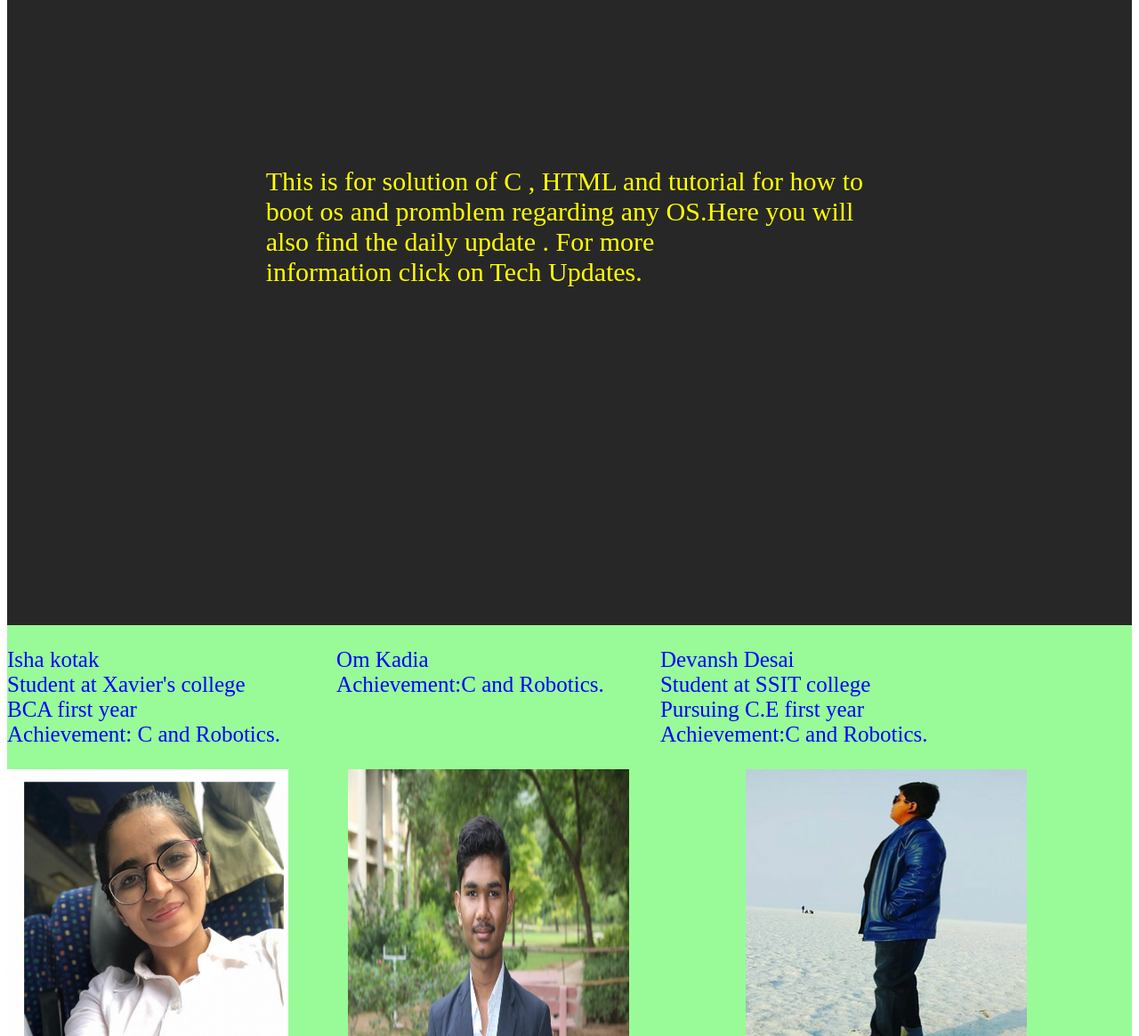
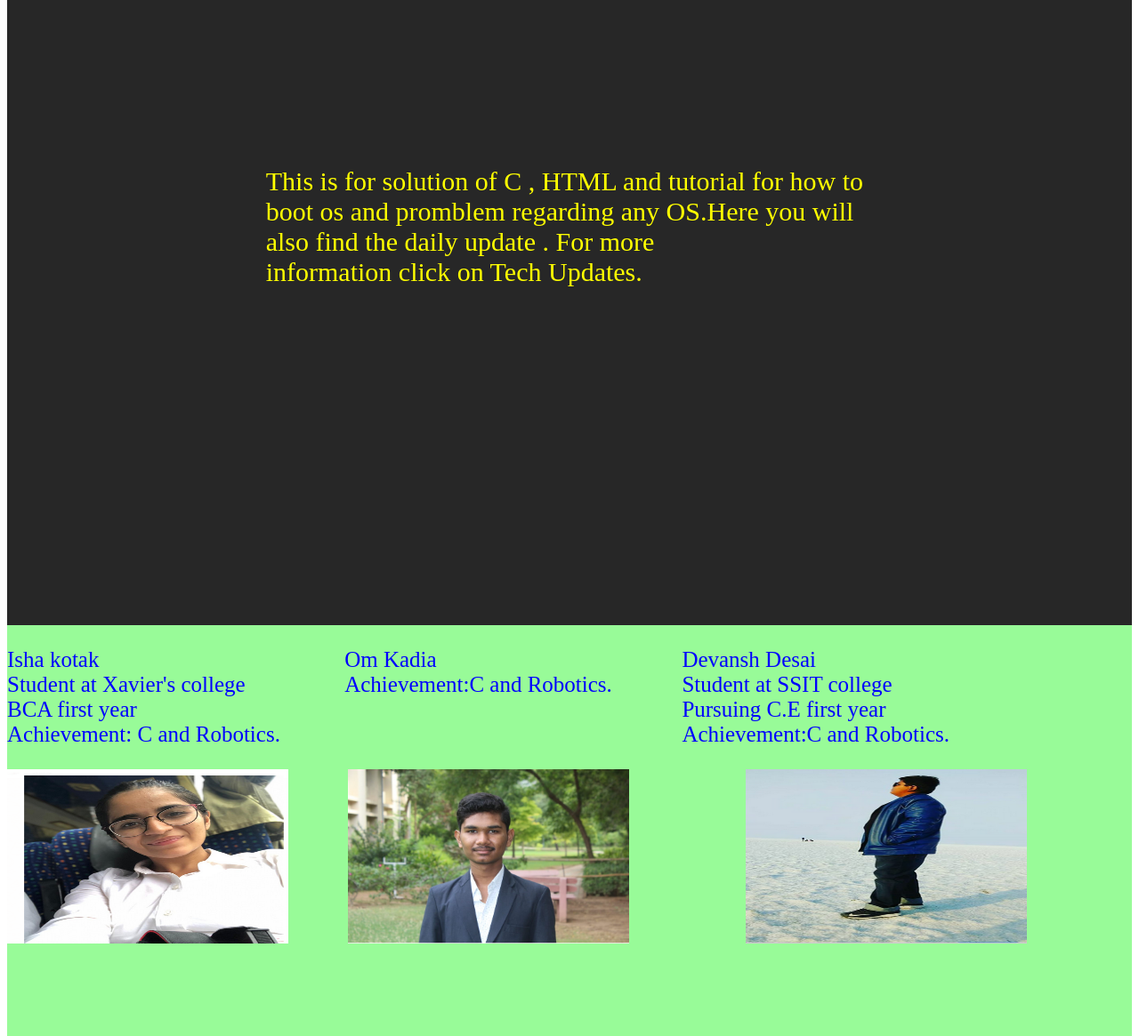
Before and after one commit to TechReck3/Tech-Reck, a plain HTML site: page index.html in a window 1280 px wide. Shown: the part 135-1300 px from the top of the page at 89% size. Drawn offline with Linux system fonts and the light colour scheme.

Commit message:
Update index.html

```diff
--- a/index.html
+++ b/index.html
@@ -89,6 +89,7 @@
         .io{
             font-size: 25;
             color: blue;
+            width: 25%;
             position: relative;
             float: left;
 
@@ -96,6 +97,7 @@
         .om{
           font-size: 25;
             color: blue;
+            width: 25%;
             position: relative;
             float: left;
             margin-left: 5%;
@@ -103,6 +105,7 @@
         .dd{
             font-size: 25;
             color: blue;
+            width: 25%;
             position: relative;
             float: left;
             margin-left: 5%;
@@ -110,7 +113,7 @@
 
 
         .is{
-            height: 50%;
+            height: 25%;
             width: 25%;
             transition: 1s;
         }
@@ -119,7 +122,7 @@
 
         }
         .om1{
-            height: 50%;
+            height: 25%;
             width: 25%;
             margin-left: 5%;
             transition: 1s;
@@ -129,7 +132,7 @@
 
         }
         .dm{
-            height: 50%;
+            height: 25%;
             width: 25%;
             margin-left: 10%;
             transition: 1s;
```
